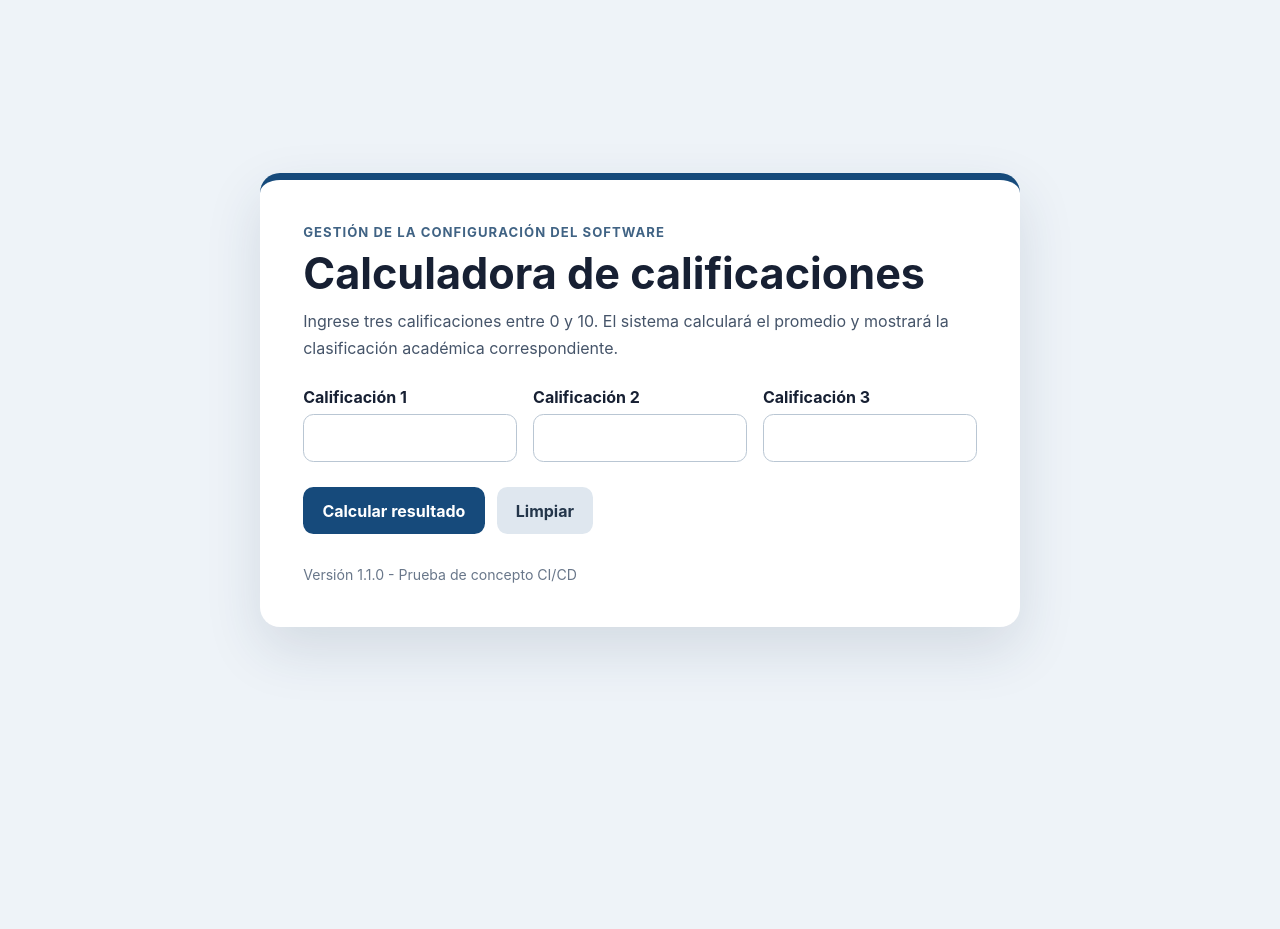
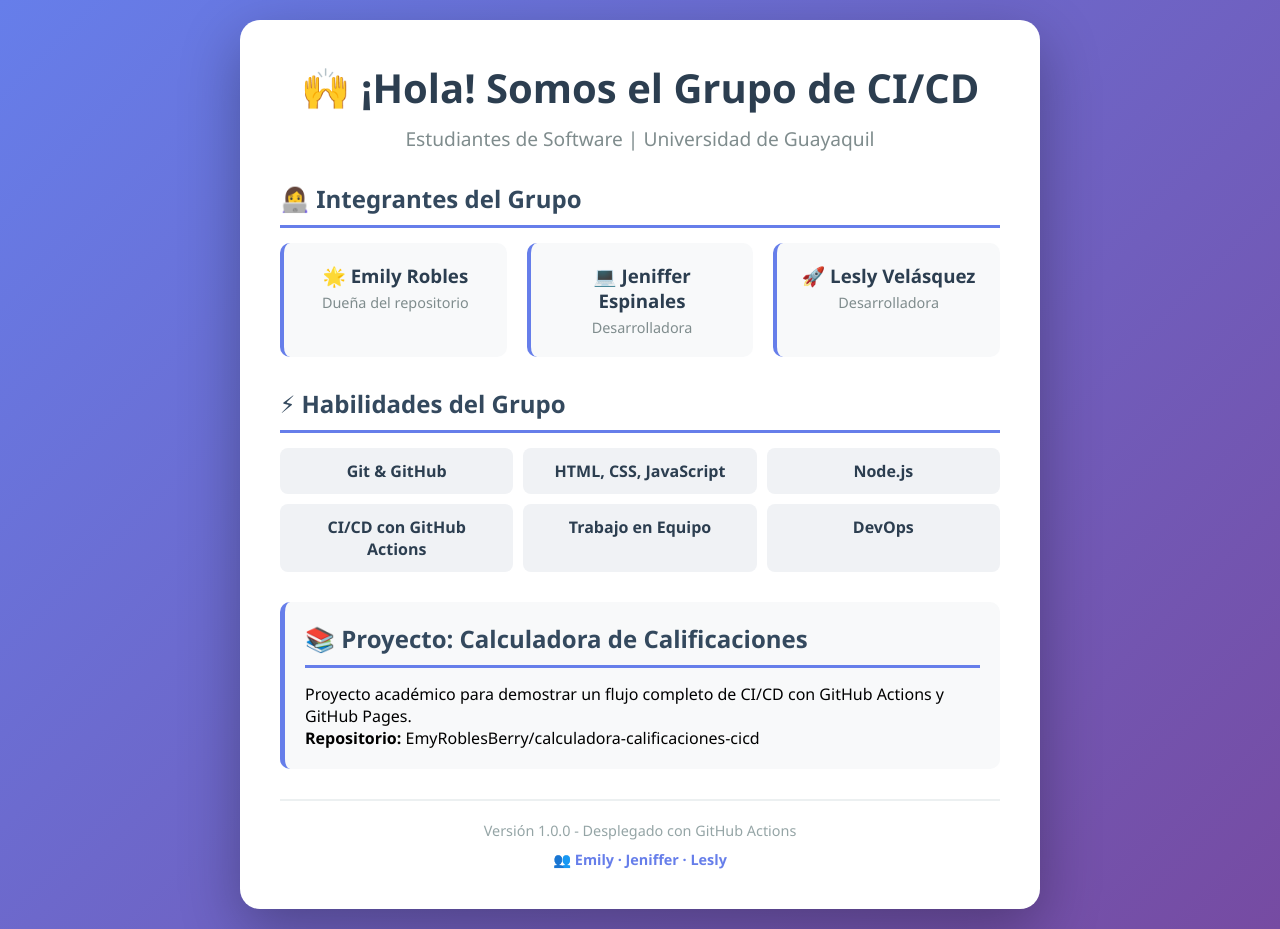
Before and after one commit to EmyRoblesBerry/calculadora-calificaciones-cicd, a website: page src/index.html in a window 1280 px wide. Before the commit the page ends 800 px from the top, so only its background shows below. Drawn offline with Linux system fonts and the light colour scheme.

Commit message:
feat: portafolio grupal con CI/CD - Emily, Jeniffer, Lesly

```diff
--- a/scripts/build.js
+++ b/scripts/build.js
@@ -11,9 +11,9 @@ try {
     await mkdir(destino, { recursive: true });
     await cp(origen, destino, { recursive: true });
     await access(path.join(destino, 'index.html'));
-  console.log(`Artefacto construido correctamente en: ${destino}`);
+    console.log(`✅ Artefacto construido correctamente en: ${destino}`);
 } catch (error) {
-  console.error('No fue posible construir el proyecto.');
+    console.error('❌ No fue posible construir el proyecto.');
     console.error(error instanceof Error ? error.message : error);
     process.exit(1);
 }
--- a/src/css/styles.css
+++ b/src/css/styles.css
@@ -1,85 +1,141 @@
-:root {
-  font-family: Inter, system-ui, -apple-system, BlinkMacSystemFont, "Segoe UI", sans-serif;
-  color: #172033;
-  background: #eef3f8;
-  font-synthesis: none;
+* {
+    margin: 0;
+    padding: 0;
+    box-sizing: border-box;
 }
 
-* { box-sizing: border-box; }
-
-body { margin: 0; min-height: 100vh; }
-
-.contenedor {
-  min-height: 100vh;
-  display: grid;
-  place-items: center;
-  padding: 2rem 1rem;
+body {
+    font-family: 'Segoe UI', Tahoma, Geneva, Verdana, sans-serif;
+    background: linear-gradient(135deg, #667eea 0%, #764ba2 100%);
+    min-height: 100vh;
+    display: flex;
+    justify-content: center;
+    align-items: center;
+    padding: 20px;
 }
 
-.tarjeta {
-  width: min(760px, 100%);
-  background: #ffffff;
-  border-radius: 1.25rem;
-  padding: clamp(1.4rem, 4vw, 2.7rem);
-  box-shadow: 0 1.4rem 3.5rem rgba(28, 51, 84, 0.13);
-  border-top: 0.45rem solid #164a7b;
+.container {
+    max-width: 800px;
+    background: white;
+    border-radius: 20px;
+    padding: 40px;
+    box-shadow: 0 20px 60px rgba(0, 0, 0, 0.3);
+    transition: transform 0.3s ease;
 }
 
-.etiqueta {
-  margin: 0;
-  color: #406384;
-  font-size: 0.82rem;
-  font-weight: 700;
-  letter-spacing: 0.08em;
-  text-transform: uppercase;
+.container:hover {
+    transform: translateY(-5px);
 }
 
-h1 { margin: 0.45rem 0 0.6rem; font-size: clamp(1.8rem, 5vw, 2.7rem); }
-.introduccion { margin-top: 0; line-height: 1.65; color: #455469; }
-
-.campos {
-  display: grid;
-  grid-template-columns: repeat(3, minmax(0, 1fr));
-  gap: 1rem;
-  margin: 1.6rem 0;
+header {
+    text-align: center;
+    margin-bottom: 30px;
 }
 
-label { display: grid; gap: 0.45rem; font-weight: 700; }
-input {
-  width: 100%;
-  border: 1px solid #b9c6d3;
-  border-radius: 0.65rem;
-  padding: 0.8rem;
-  font: inherit;
+h1 {
+    color: #2c3e50;
+    font-size: 2.5rem;
+    margin-bottom: 10px;
 }
-input:focus { outline: 3px solid rgba(22, 74, 123, 0.22); border-color: #164a7b; }
 
-.acciones { display: flex; flex-wrap: wrap; gap: 0.75rem; }
-button {
-  border: 0;
-  border-radius: 0.65rem;
-  padding: 0.85rem 1.2rem;
-  background: #164a7b;
-  color: white;
-  font: inherit;
-  font-weight: 700;
-  cursor: pointer;
+.subtitle {
+    color: #7f8c8d;
+    font-size: 1.2rem;
 }
-button:hover { filter: brightness(1.08); }
-button.secundario { background: #dfe7ef; color: #24364a; }
 
-.resultado, .error {
-  margin-top: 1.3rem;
-  border-radius: 0.75rem;
-  padding: 1rem 1.1rem;
+section {
+    margin: 30px 0;
 }
-.resultado { background: #e9f7ee; border-left: 0.35rem solid #28834f; }
-.resultado h2 { margin-top: 0; }
-.resultado p:last-child { margin-bottom: 0; font-weight: 800; }
-.error { background: #fff0f0; border-left: 0.35rem solid #b83a3a; color: #7b2020; }
-footer { margin-top: 2rem; color: #69778a; font-size: 0.88rem; }
 
-@media (max-width: 650px) {
-  .campos { grid-template-columns: 1fr; }
-  .acciones button { width: 100%; }
+h2 {
+    color: #34495e;
+    border-bottom: 3px solid #667eea;
+    padding-bottom: 10px;
+    margin-bottom: 15px;
 }
+
+.integrantes {
+    display: grid;
+    grid-template-columns: repeat(auto-fit, minmax(200px, 1fr));
+    gap: 20px;
+    margin-top: 15px;
+}
+
+.integrante {
+    background: #f8f9fa;
+    padding: 20px;
+    border-radius: 10px;
+    text-align: center;
+    border-left: 4px solid #667eea;
+    transition: transform 0.3s ease;
+}
+
+.integrante:hover {
+    transform: scale(1.05);
+    background: #667eea;
+    color: white;
+}
+
+.integrante:hover h3 {
+    color: white;
+}
+
+.integrante h3 {
+    color: #2c3e50;
+    margin-bottom: 5px;
+}
+
+.integrante p {
+    color: #7f8c8d;
+    font-size: 0.9rem;
+}
+
+.integrante:hover p {
+    color: #e0e0e0;
+}
+
+ul {
+    list-style: none;
+    padding: 0;
+    display: grid;
+    grid-template-columns: repeat(auto-fit, minmax(200px, 1fr));
+    gap: 10px;
+}
+
+ul li {
+    background: #f0f2f5;
+    padding: 12px 20px;
+    border-radius: 8px;
+    text-align: center;
+    font-weight: 600;
+    color: #2c3e50;
+    transition: all 0.3s ease;
+}
+
+ul li:hover {
+    background: #667eea;
+    color: white;
+    transform: scale(1.05);
+}
+
+.project {
+    background: #f8f9fa;
+    padding: 20px;
+    border-radius: 10px;
+    border-left: 5px solid #667eea;
+}
+
+footer {
+    text-align: center;
+    margin-top: 30px;
+    padding-top: 20px;
+    border-top: 2px solid #ecf0f1;
+    color: #95a5a6;
+    font-size: 0.9rem;
+}
+
+footer p:last-child {
+    margin-top: 10px;
+    font-weight: bold;
+    color: #667eea;
+}
--- a/src/index.html
+++ b/src/index.html
@@ -1,54 +1,63 @@
-<!doctype html>
+<!DOCTYPE html>
 <html lang="es">
 <head>
-  <meta charset="utf-8">
-  <meta name="viewport" content="width=device-width, initial-scale=1">
-  <meta name="description" content="Calculadora académica usada para demostrar CI/CD con GitHub Actions.">
-  <title>Calculadora de calificaciones</title>
-  <link rel="stylesheet" href="./css/styles.css">
+    <meta charset="UTF-8">
+    <meta name="viewport" content="width=device-width, initial-scale=1.0">
+    <title>Mi Portafolio - Grupo CI/CD</title>
+    <link rel="stylesheet" href="./css/styles.css">
 </head>
 <body>
-  <main class="contenedor">
-    <section class="tarjeta" aria-labelledby="titulo-principal">
-      <p class="etiqueta">Gestión de la Configuración del Software</p>
-      <h1 id="titulo-principal">Calculadora de calificaciones</h1>
-      <p class="introduccion">
-        Ingrese tres calificaciones entre 0 y 10. El sistema calculará el promedio
-        y mostrará la clasificación académica correspondiente.
-      </p>
+    <div class="container">
+        <header>
+            <h1>🙌 ¡Hola! Somos el Grupo de CI/CD</h1>
+            <p class="subtitle">Estudiantes de Software | Universidad de Guayaquil</p>
+        </header>
 
-      <form id="formulario-calificaciones" novalidate>
-        <div class="campos">
-          <label>
-            Calificación 1
-            <input id="calificacion-1" name="calificacion-1" type="number" min="0" max="10" step="0.01" required>
-          </label>
-          <label>
-            Calificación 2
-            <input id="calificacion-2" name="calificacion-2" type="number" min="0" max="10" step="0.01" required>
-          </label>
-          <label>
-            Calificación 3
-            <input id="calificacion-3" name="calificacion-3" type="number" min="0" max="10" step="0.01" required>
-          </label>
-        </div>
+        <section class="about">
+            <h2>👩‍💻 Integrantes del Grupo</h2>
+            <div class="integrantes">
+                <div class="integrante">
+                    <h3>🌟 Emily Robles</h3>
+                    <p>Dueña del repositorio</p>
+                </div>
+                <div class="integrante">
+                    <h3>💻 Jeniffer Espinales</h3>
+                    <p>Desarrolladora</p>
+                </div>
+                <div class="integrante">
+                    <h3>🚀 Lesly Velásquez</h3>
+                    <p>Desarrolladora</p>
+                </div>
+            </div>
+        </section>
 
-        <div class="acciones">
-          <button type="submit">Calcular resultado</button>
-          <button id="boton-limpiar" type="button" class="secundario">Limpiar</button>
-        </div>
-      </form>
+        <section class="skills">
+            <h2>⚡ Habilidades del Grupo</h2>
+            <ul>
+                <li>Git & GitHub</li>
+                <li>HTML, CSS, JavaScript</li>
+                <li>Node.js</li>
+                <li>CI/CD con GitHub Actions</li>
+                <li>Trabajo en Equipo</li>
+                <li>DevOps</li>
+            </ul>
+        </section>
 
-      <section id="resultado" class="resultado" aria-live="polite" hidden>
-        <h2>Resultado</h2>
-        <p id="promedio"></p>
-        <p id="clasificacion"></p>
-      </section>
+        <section class="project">
+            <h2>📚 Proyecto: Calculadora de Calificaciones</h2>
+            <p>Proyecto académico para demostrar un flujo completo de CI/CD con GitHub Actions y GitHub Pages.</p>
+            <p><strong>Repositorio:</strong> EmyRoblesBerry/calculadora-calificaciones-cicd</p>
+        </section>
 
-      <p id="mensaje-error" class="error" role="alert" hidden></p>
-      <footer>Versión 1.1.0 - Prueba de concepto CI/CD</footer>
-    </section>
-  </main>
-  <script type="module" src="./js/app.js"></script>
+        <footer>
+            <p>Versión <span id="version">1.0.0</span> - Desplegado con GitHub Actions</p>
+            <p>👥 Emily · Jeniffer · Lesly</p>
+        </footer>
+    </div>
+    <script>
+        document.addEventListener('DOMContentLoaded', () => {
+            console.log('Portafolio grupal cargado correctamente.');
+        });
+    </script>
 </body>
 </html>
```
Also changed, not shown: package.json (+12 -12 lines), .github/workflows/ci.yml, .github/workflows/deploy.yml, README.md, 1 other file. Lines whose indentation alone changed are shown as unchanged.
